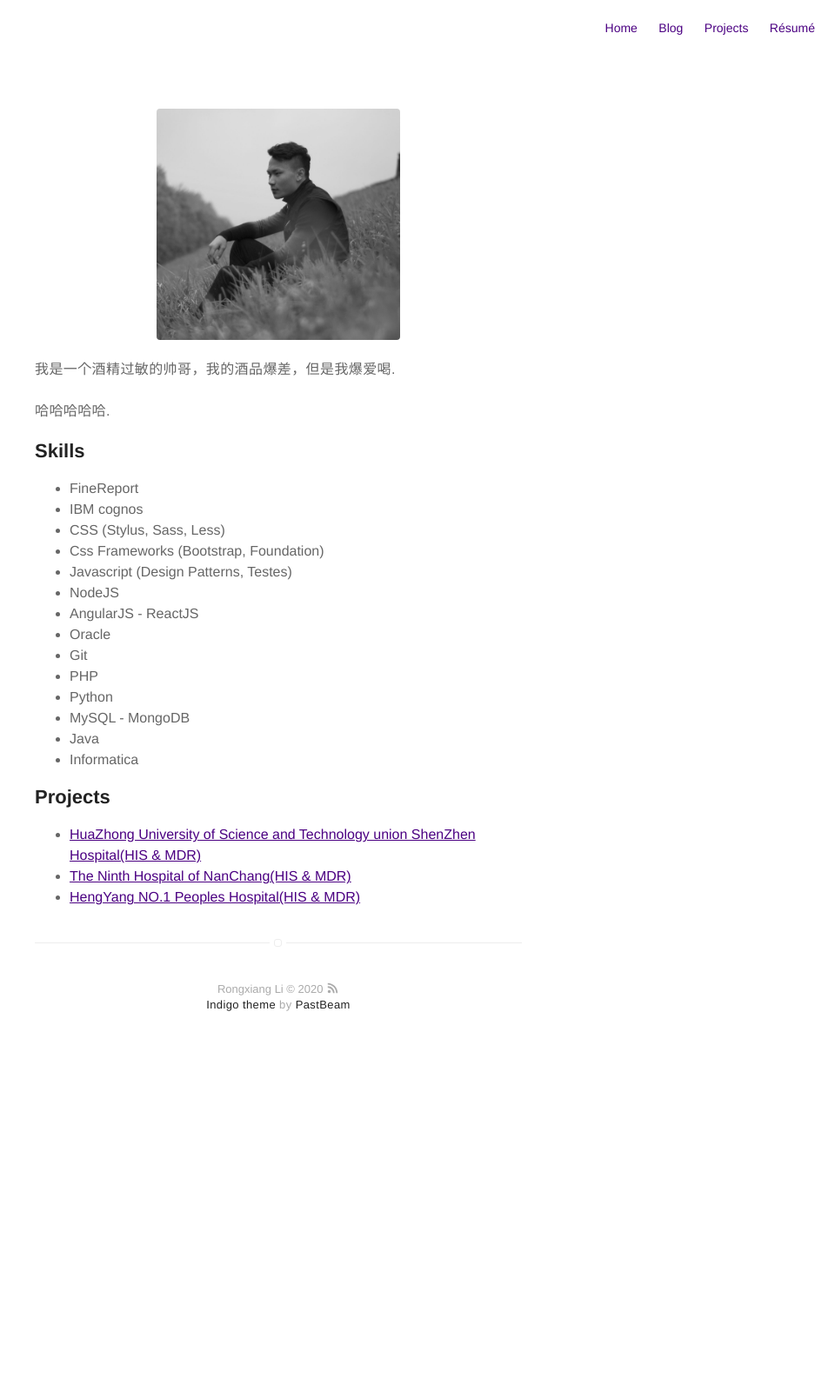
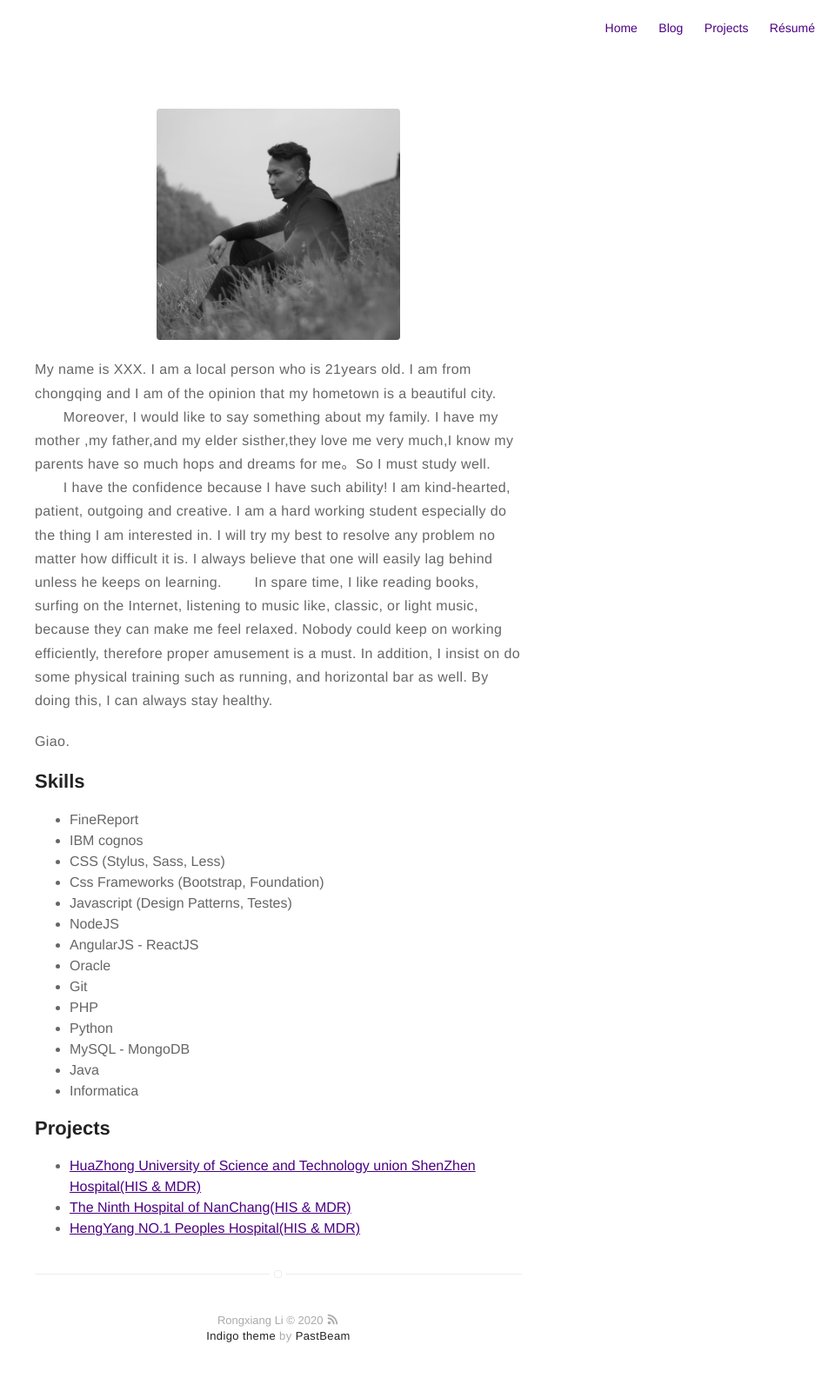
Before and after one commit to PastBeam/PastBeam.github.ioLRX, a Jekyll site: the page built from about.md, in a window 1280 px wide. Shown: the whole page at 87% size, without its empty margins (320-1280 px from the left). Built offline with Jekyll 4.4.1, drawn with Linux system fonts in a browser that asks for light colours; before the commit the page ends 1228 px from its top, so only the background shows below that.

Commit message:
Update about.md

```diff
--- a/about.md
+++ b/about.md
@@ -4,9 +4,15 @@ layout: page
 ---
 ![Profile Image]({{ site.url }}/{{ site.picture }})
 
-<p>我是一个酒精过敏的帅哥，我的酒品爆差，但是我爆爱喝.</p>
+<p>My name is XXX. I am a local person who is 21years old. I am from chongqing and I am of the opinion that my hometown is a beautiful city.
 
-<p>哈哈哈哈哈.</p>
+　　Moreover, I would like to say something about my family. I have my mother ,my father,and my elder sisther,they love me very much,I know my parents have so much hops and dreams for me。So I must study well.
+
+　　I have the confidence because I have such ability! I am kind-hearted, patient, outgoing and creative. I am a hard working student especially do the thing I am interested in. I will try my best to resolve any problem no matter how difficult it is. I always believe that one will easily lag behind unless he keeps on learning.
+
+　　In spare time, I like reading books, surfing on the Internet, listening to music like, classic, or light music, because they can make me feel relaxed. Nobody could keep on working efficiently, therefore proper amusement is a must. In addition, I insist on do some physical training such as running, and horizontal bar as well. By doing this, I can always stay healthy.</p>
+
+<p>Giao.</p>
 
 <h2>Skills</h2>
 
```
